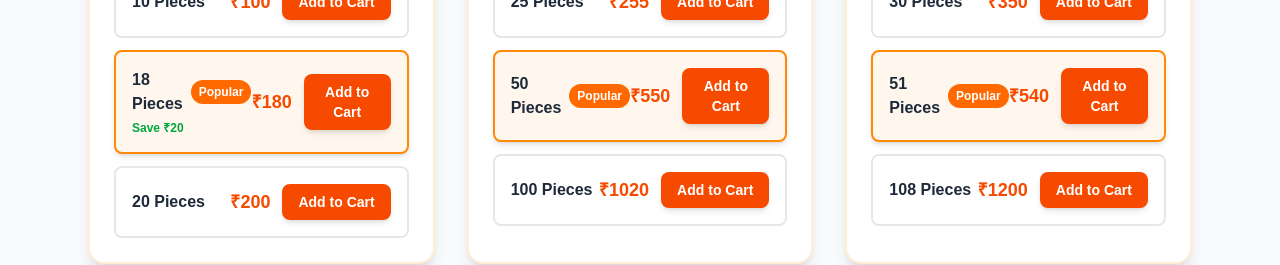
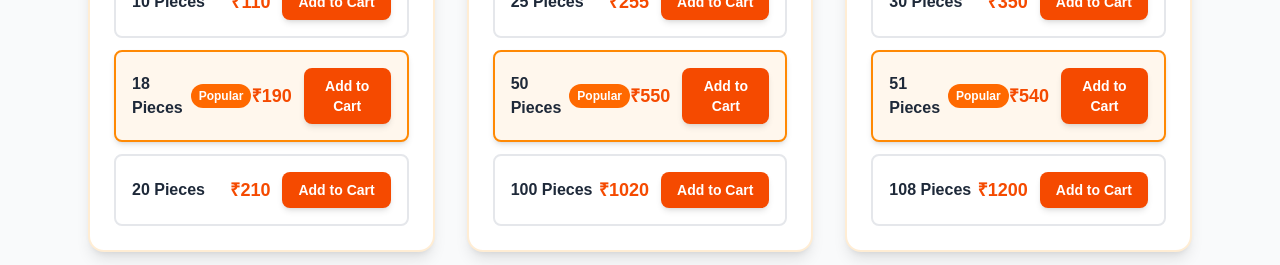
Before and after one commit to rajkumarchaudhari123/Crispy-Thekua-Hub, a Next.js app: page /products in a window 1280 px wide. Shown: the part 1200-1465 px from the top of the page. Built offline with nearby package versions, Linux system fonts and the light colour scheme.

Commit message:
hey updated

```diff
--- a/app/products/page.jsx
+++ b/app/products/page.jsx
@@ -10,9 +10,9 @@ export default function ProductsPage() {
             img: "https://www.vegrecipesofindia.com/wp-content/uploads/2020/11/thekua-recipe18.jpg",
             description: "Our signature traditional thekua with perfect crispiness and authentic flavor. Made using grandma's secret recipe.",
             variants: [
-                { qty: "10 Pieces", price: 100, popular: false, saving: "" },
-                { qty: "18 Pieces", price: 180, popular: true, saving: "Save ₹20" },
-                { qty: "20 Pieces", price: 200, popular: false, saving: "" }
+                { qty: "10 Pieces", price: 110, popular: false, },
+                { qty: "18 Pieces", price: 190, popular: true, },
+                { qty: "20 Pieces", price: 210, popular: false, }
             ],
             rating: 4.8,
             reviews: 124,
@@ -56,7 +56,7 @@ export default function ProductsPage() {
             description: "Delicious traditional gujiya filled with sweet khoya and dry fruits. Perfect for Holi and Diwali celebrations.",
             variants: [
                 { qty: "6 Pieces", price: 180, popular: false, saving: "" },
-                { qty: "12 Pieces", price: 360, popular: true, saving: "Save ₹20" },
+                { qty: "12 Pieces", price: 360, popular: true, },
                 { qty: "18 Pieces", price: 540, popular: false, saving: "" }
             ],
             rating: 4.9,
```
